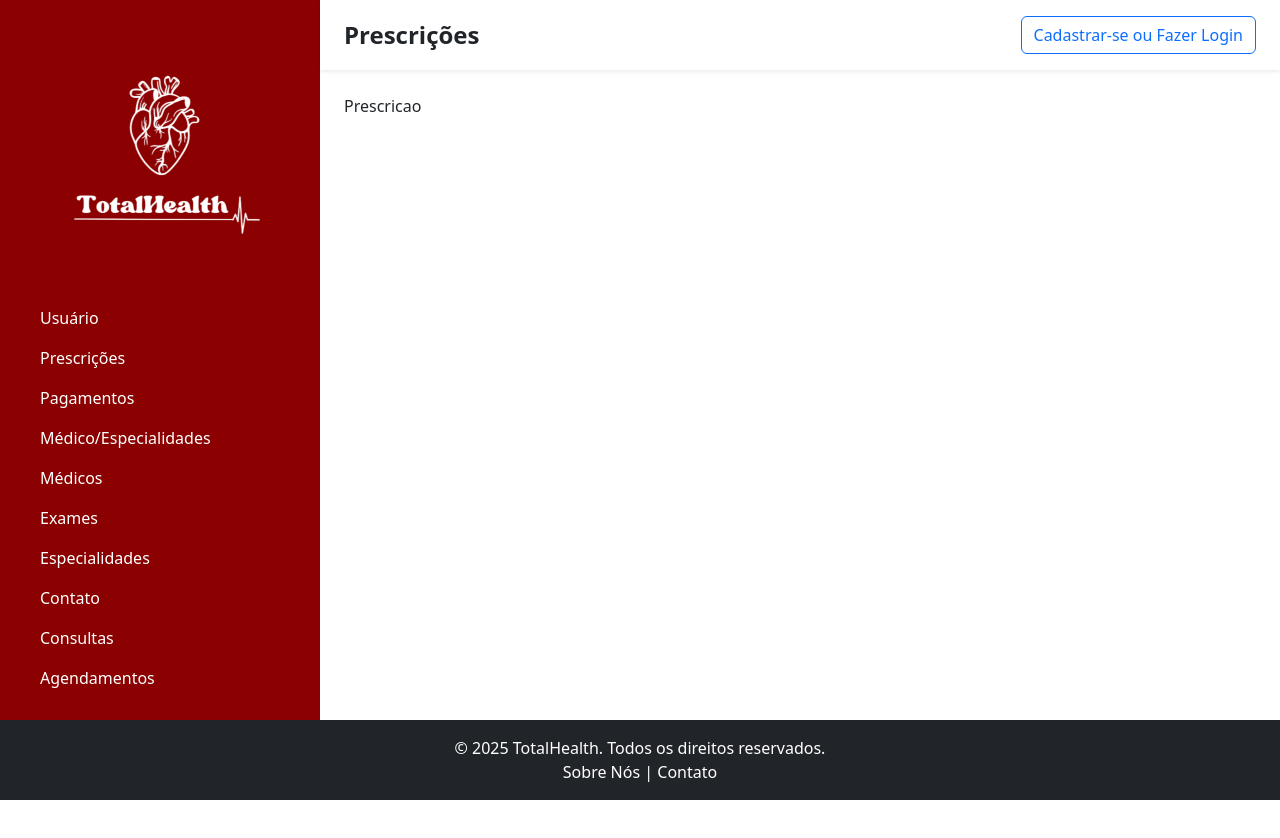
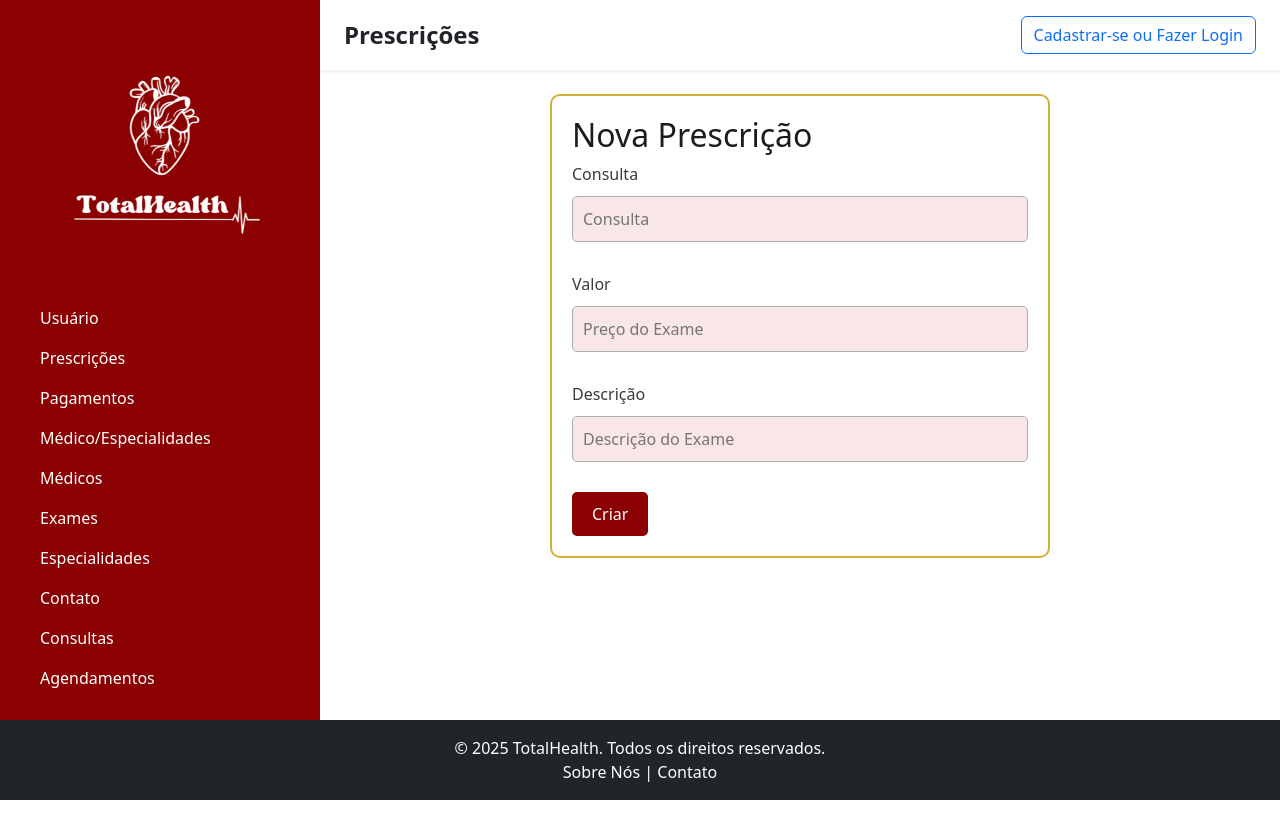
Before and after one commit to ItaloSenai2A/total-health, a React (Vite) app: page /prescricao in a window 1280 px wide. Shown: the top 838 px of the page. Built offline with nearby package versions, Linux system fonts and the light colour scheme.

Commit message:
criada a tela de médicos

```diff
--- a/package.json
+++ b/package.json
@@ -11,6 +11,7 @@
   },
   "dependencies": {
     "react": "^19.0.0",
+    "react-bootstrap": "^2.10.10",
     "react-dom": "^19.0.0",
     "react-icons": "^5.5.0",
     "react-router": "^7.4.1",
@@ -21,7 +22,7 @@
     "@types/react": "^19.0.10",
     "@types/react-dom": "^19.0.4",
     "@vitejs/plugin-react-swc": "^3.8.0",
-    "bootstrap": "^5.3.3",
+    "bootstrap": "^5.3.6",
     "eslint": "^9.21.0",
     "eslint-plugin-react-hooks": "^5.1.0",
     "eslint-plugin-react-refresh": "^0.4.19",
--- a/src/pages/Medico.jsx
+++ b/src/pages/Medico.jsx
@@ -1,9 +1,202 @@
-
+import React, { useState, useEffect } from "react";
+import { Card, Button, Form, Modal, Row, Col } from "react-bootstrap";
 
 const Medico = () => {
+  const [medicos, setMedicos] = useState([]);
+  const [showModal, setShowModal] = useState(false);
+  const [editarId, setEditarId] = useState(null);
+
+  // Campos do formulário
+  const [nome, setNome] = useState("");
+  const [crm, setCrm] = useState("");
+
+  const cores = {
+    fundoTela: "#F2F2F2",
+    botaoPrincipal: "#8B0000",
+    botaoHover: "#A30000",
+    botaoAtivo: "#C0392B",
+    fundoCard: "#FFFFFF",
+    textoTitulo: "#1C1C1C",
+    textoSecundario: "#3A3A3A",
+    bordaDourada: "#D4AF37",
+  };
+
+  useEffect(() => {
+    const dados = localStorage.getItem("totalhealth_medicos");
+    if (dados) setMedicos(JSON.parse(dados));
+  }, []);
+
+  const salvarMedicos = (lista) => {
+    localStorage.setItem("totalhealth_medicos", JSON.stringify(lista));
+  };
+
+  const abrirModalNovo = () => {
+    setEditarId(null);
+    setNome("");
+    setCrm("");
+    setShowModal(true);
+  };
+
+  const abrirModalEditar = (medico) => {
+    setEditarId(medico.MedicoId);
+    setNome(medico.Nome);
+    setCrm(medico.Crm);
+    setShowModal(true);
+  };
+
+  const validarCampos = () => {
+    if (!nome.trim() || !crm.trim()) {
+      alert("Por favor, preencha todos os campos.");
+      return false;
+    }
+    return true;
+  };
+
+  const salvarMedico = () => {
+    if (!validarCampos()) return;
+
+    const novoMedico = {
+      MedicoId: editarId || crypto.randomUUID(),
+      Nome: nome.trim(),
+      Crm: crm.trim(),
+    };
+
+    let listaAtualizada;
+    if (editarId) {
+      listaAtualizada = medicos.map((m) =>
+        m.MedicoId === editarId ? novoMedico : m
+      );
+    } else {
+      listaAtualizada = [...medicos, novoMedico];
+    }
+
+    setMedicos(listaAtualizada);
+    salvarMedicos(listaAtualizada);
+    setShowModal(false);
+  };
+
+  const excluirMedico = (id) => {
+    if (window.confirm("Tem certeza que deseja excluir este médico?")) {
+      const listaFiltrada = medicos.filter((m) => m.MedicoId !== id);
+      setMedicos(listaFiltrada);
+      salvarMedicos(listaFiltrada);
+    }
+  };
+
   return (
-    <div>Medico</div>
-  )
-}
+    <div
+      className="container my-4"
+      style={{ backgroundColor: cores.fundoTela, minHeight: "100vh", padding: "20px" }}
+    >
+      <h2 className="mb-4" style={{ color: cores.botaoPrincipal, fontWeight: "700" }}>
+        Gerenciar Médicos
+      </h2>
 
-export default Medico
+      <Card
+        className="mb-4"
+        onClick={abrirModalNovo}
+        style={{
+          cursor: "pointer",
+          backgroundColor: cores.botaoPrincipal,
+          color: "#fff",
+          border: `2px solid ${cores.bordaDourada}`,
+          textAlign: "center",
+        }}
+      >
+        <Card.Body>
+          <h5>+ Adicionar Novo Médico</h5>
+        </Card.Body>
+      </Card>
+
+      <Modal
+        show={showModal}
+        onHide={() => setShowModal(false)}
+        centered
+        backdrop="static"
+        keyboard={false}
+        size="md"
+      >
+        <Modal.Header style={{ backgroundColor: cores.botaoPrincipal, color: "#fff" }} closeButton>
+          <Modal.Title>{editarId ? "Editar Médico" : "Adicionar Novo Médico"}</Modal.Title>
+        </Modal.Header>
+        <Modal.Body style={{ backgroundColor: cores.fundoCard, color: cores.textoSecundario }}>
+          <Form>
+            <Form.Group controlId="formNome" className="mb-3">
+              <Form.Label>Nome *</Form.Label>
+              <Form.Control
+                type="text"
+                placeholder="Nome completo"
+                value={nome}
+                onChange={(e) => setNome(e.target.value)}
+              />
+            </Form.Group>
+
+            <Form.Group controlId="formCrm" className="mb-3">
+              <Form.Label>CRM *</Form.Label>
+              <Form.Control
+                type="text"
+                placeholder="Número do CRM"
+                value={crm}
+                onChange={(e) => setCrm(e.target.value)}
+              />
+            </Form.Group>
+          </Form>
+        </Modal.Body>
+        <Modal.Footer style={{ backgroundColor: cores.botaoPrincipal }}>
+          <Button variant="secondary" onClick={() => setShowModal(false)}>
+            Cancelar
+          </Button>
+          <Button
+            style={{ backgroundColor: cores.botaoAtivo, border: "none" }}
+            onClick={salvarMedico}
+          >
+            {editarId ? "Salvar Alterações" : "Salvar"}
+          </Button>
+        </Modal.Footer>
+      </Modal>
+
+      <Row>
+        {medicos.length === 0 ? (
+          <p className="text-center" style={{ color: cores.textoSecundario, width: "100%" }}>
+            Nenhum médico cadastrado.
+          </p>
+        ) : (
+          medicos.map((medico) => (
+            <Col md={4} lg={3} sm={6} key={medico.MedicoId} className="mb-4">
+              <Card
+                style={{
+                  backgroundColor: cores.fundoCard,
+                  border: `2px solid ${cores.bordaDourada}`,
+                  cursor: "pointer",
+                  color: cores.textoTitulo,
+                }}
+              >
+                <Card.Body>
+                  <Card.Title style={{ fontWeight: "700" }}>{medico.Nome}</Card.Title>
+                  <Card.Subtitle className="mb-2 text-muted">CRM: {medico.Crm}</Card.Subtitle>
+                  <Button
+                    variant="outline-primary"
+                    size="sm"
+                    className="me-2"
+                    onClick={() => abrirModalEditar(medico)}
+                  >
+                    Editar
+                  </Button>
+                  <Button
+                    variant="outline-danger"
+                    size="sm"
+                    onClick={() => excluirMedico(medico.MedicoId)}
+                  >
+                    Excluir
+                  </Button>
+                </Card.Body>
+              </Card>
+            </Col>
+          ))
+        )}
+      </Row>
+    </div>
+  );
+};
+
+export default Medico;
--- a/src/pages/MedicoEspecialidade.jsx
+++ b/src/pages/MedicoEspecialidade.jsx
@@ -2,7 +2,7 @@
 
 const MedicoEspecialidade = () => {
   return (
-    <div>MedicoEspecialidade</div>
+    <h1>MedicoEspecialidade</h1>
   )
 }
 
--- a/src/pages/Prescricao.jsx
+++ b/src/pages/Prescricao.jsx
@@ -1,9 +1,86 @@
-
+import React from 'react';
 
 const Prescricao = () => {
   return (
-    <div>Prescricao</div>
-  )
-}
+    <div
+      style={{
+        padding: '20px',
+        border: '2px solid #D4AF37', // borda dourada
+        borderRadius: '10px',
+        width: '500px',
+        margin: 'auto',
+        backgroundColor: '#FFFFFF' // fundo do card
+      }}
+    >
+      <h2 style={{ color: '#1C1C1C' }}>Nova Prescrição</h2>
 
-export default Prescricao
+      <div style={{ marginBottom: '20px' }}>
+        <label style={{ color: '#3A3A3A' }}>Consulta</label>
+        <input
+          type="text"
+          placeholder="Consulta"
+          style={{
+            width: '100%',
+            padding: '10px',
+            margin: '10px 0',
+            borderRadius: '5px',
+            border: '1px solid #B0B0B0',
+            backgroundColor: '#F9E6E6',
+            color: '#1C1C1C'
+          }}
+        />
+      </div>
+
+      <div style={{ marginBottom: '20px' }}>
+        <label style={{ color: '#3A3A3A' }}>Valor</label>
+        <input
+          type="text"
+          placeholder="Preço do Exame"
+          style={{
+            width: '100%',
+            padding: '10px',
+            margin: '10px 0',
+            borderRadius: '5px',
+            border: '1px solid #B0B0B0',
+            backgroundColor: '#F9E6E6',
+            color: '#1C1C1C'
+          }}
+        />
+      </div>
+
+      <div style={{ marginBottom: '20px' }}>
+        <label style={{ color: '#3A3A3A' }}>Descrição</label>
+        <input
+          type="text"
+          placeholder="Descrição do Exame"
+          style={{
+            width: '100%',
+            padding: '10px',
+            margin: '10px 0',
+            borderRadius: '5px',
+            border: '1px solid #B0B0B0',
+            backgroundColor: '#F9E6E6',
+            color: '#1C1C1C'
+          }}
+        />
+      </div>
+
+      <button
+        style={{
+          padding: '10px 20px',
+          backgroundColor: '#8B0000',
+          color: '#FFFFFF',
+          border: 'none',
+          borderRadius: '5px',
+          cursor: 'pointer'
+        }}
+        onMouseOver={e => (e.target.style.backgroundColor = '#A30000')}
+        onMouseOut={e => (e.target.style.backgroundColor = '#8B0000')}
+      >
+        Criar
+      </button>
+    </div>
+  );
+};
+
+export default Prescricao;
```
Also changed, not shown: 1 other file (tests, documents, lock files or other folders).
